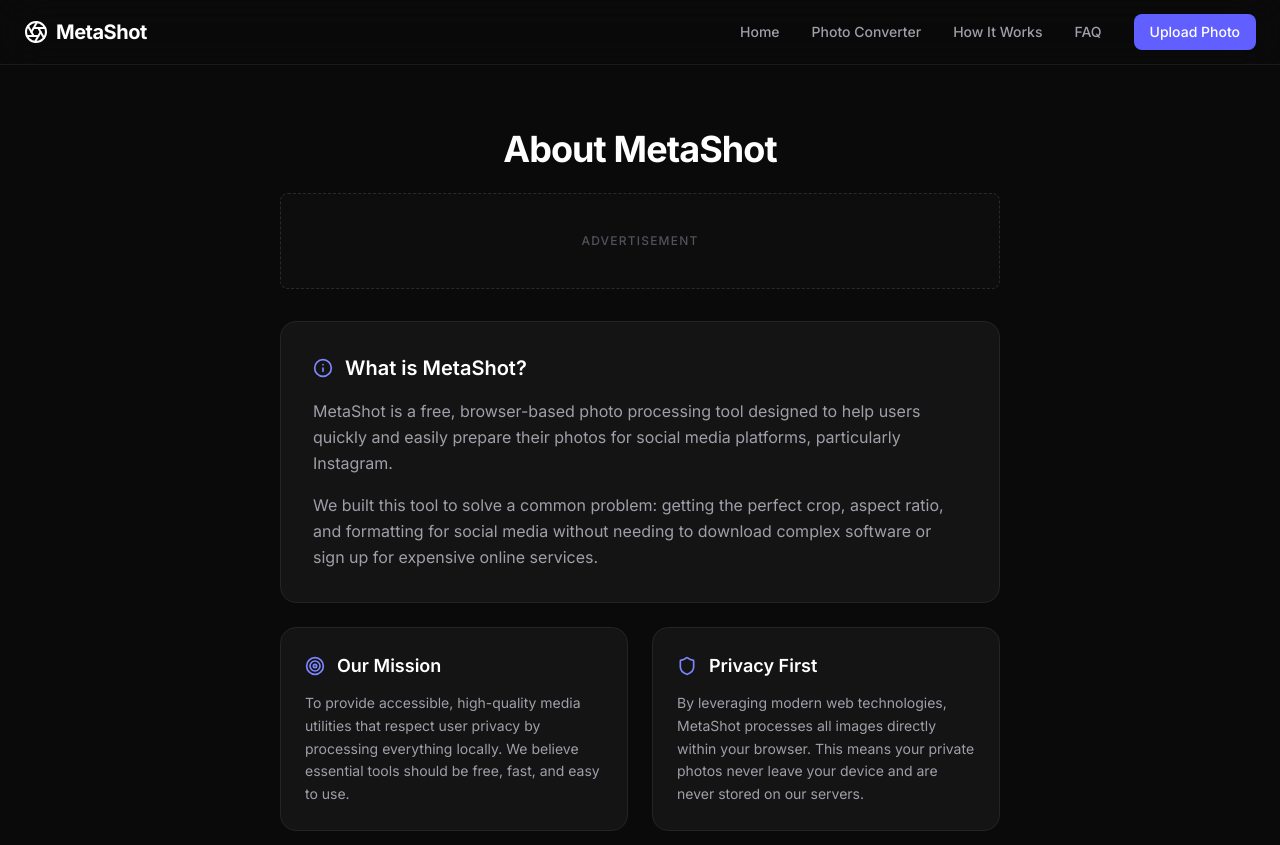
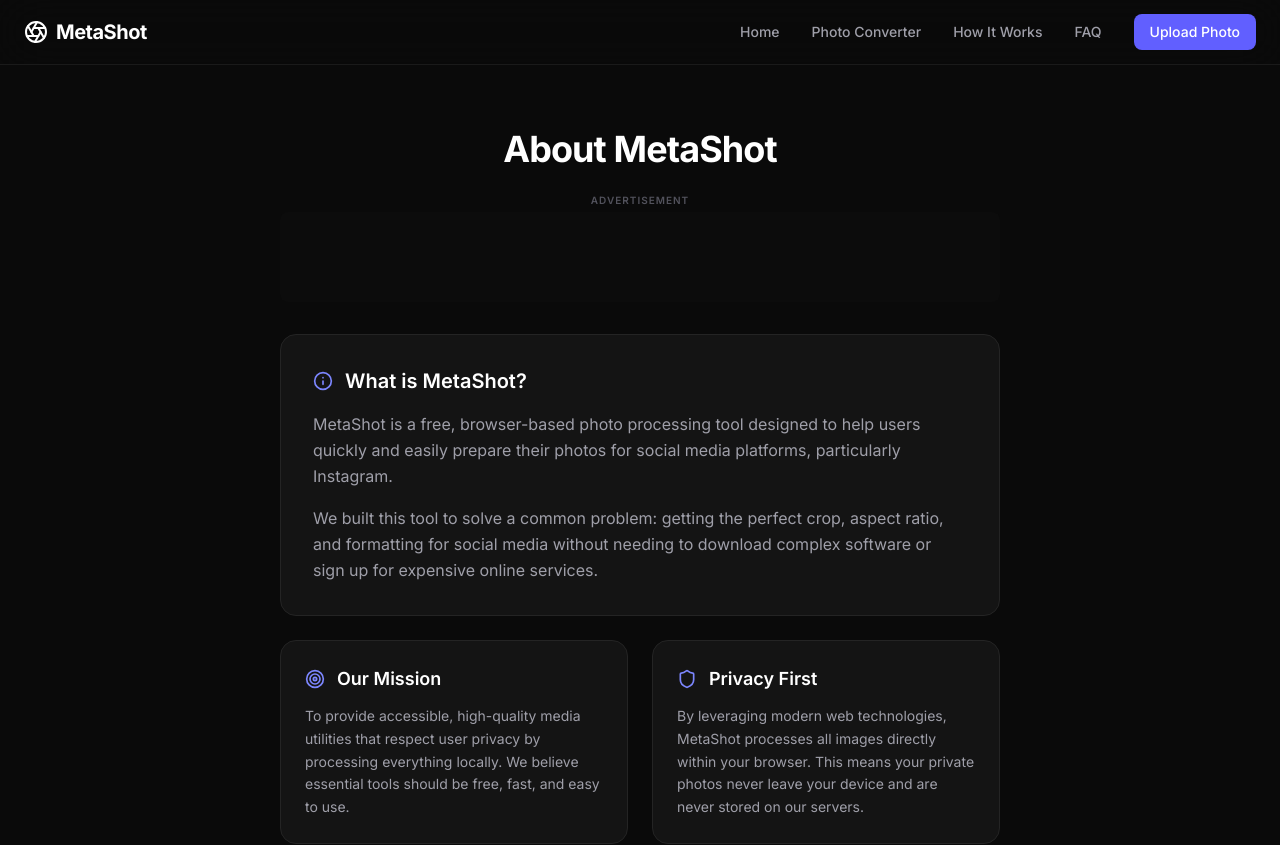
Before and after one commit to harshu-git/metashot, a React (Vite) app: page /about in a window 1280 px wide. Shown: the top 845 px of the page. Built offline with nearby package versions, Linux system fonts and the light colour scheme.

Commit message:
Integrate Adsterra 728x90 banner ad units

```diff
--- a/src/components/layout/AdSlot.tsx
+++ b/src/components/layout/AdSlot.tsx
@@ -1,39 +1,74 @@
+import { useEffect, useRef } from 'react';
+
 interface AdSlotProps {
   slot: string;
   className?: string;
   size?: 'sm' | 'md' | 'lg' | 'banner';
+  format?: '728x90' | '300x250' | 'native';
 }
 
-export function AdSlot({ slot, className = '', size = 'md' }: AdSlotProps) {
-  const sizeClasses: Record<string, string> = {
-    sm: 'h-16',
-    md: 'h-24',
-    lg: 'h-32',
-    banner: 'h-[250px]',
-  };
+export function AdSlot({ slot, className = '', size = 'md', format = '728x90' }: AdSlotProps) {
+  const containerRef = useRef<HTMLDivElement>(null);
+
+  useEffect(() => {
+    const container = containerRef.current;
+    if (!container) return;
+
+    // Clear any previous ad elements on route change / remount
+    container.innerHTML = '';
+
+    const adIframe = document.createElement('iframe');
+    adIframe.style.width = '100%';
+    adIframe.style.height = format === '728x90' ? '90px' : '250px';
+    adIframe.style.maxWidth = format === '728x90' ? '728px' : '300px';
+    adIframe.style.border = 'none';
+    adIframe.style.overflow = 'hidden';
+    adIframe.scrolling = 'no';
+
+    const adHtml = `
+      <!DOCTYPE html>
+      <html>
+        <head>
+          <style>
+            body { margin: 0; padding: 0; display: flex; justify-content: center; align-items: center; background: transparent; overflow: hidden; }
+          </style>
+        </head>
+        <body>
+          <script type="text/javascript">
+            atOptions = {
+              'key' : '44b5f1ef0534d69302a90ee2da766910',
+              'format' : 'iframe',
+              'height' : 90,
+              'width' : 728,
+              'params' : {}
+            };
+          </script>
+          <script type="text/javascript" src="//www.highrevenueformat.com/44b5f1ef0534d69302a90ee2da766910/invoke.js"></script>
+        </body>
+      </html>
+    `;
+
+    container.appendChild(adIframe);
+
+    // Inject ad doc
+    const doc = adIframe.contentWindow?.document || adIframe.contentDocument;
+    if (doc) {
+      doc.open();
+      doc.write(adHtml);
+      doc.close();
+    }
+  }, [format]);
 
   return (
-    <div className={`w-full max-w-4xl mx-auto my-4 ${className}`}>
+    <div className={`w-full max-w-4xl mx-auto my-4 flex flex-col items-center justify-center overflow-hidden ${className}`}>
+      <span className="text-[10px] text-zinc-600 uppercase tracking-widest font-semibold mb-1 select-none">
+        Advertisement
+      </span>
       <div
-        className={`w-full ${sizeClasses[size]} bg-[#111]/50 border border-dashed border-[#2a2a2a] rounded-lg flex items-center justify-center`}
+        ref={containerRef}
         data-ad-slot={slot}
-      >
-        <span className="text-zinc-600 text-xs uppercase tracking-widest font-medium select-none">
-          Advertisement
-        </span>
-
-        {/* Replace this block with your AdSense or ad network code:
-        <ins className="adsbygoogle"
-             style={{ display: "block" }}
-             data-ad-client="ca-pub-XXXXXXXXXXXXXXXX"
-             data-ad-slot={slot}
-             data-ad-format="auto"
-             data-full-width-responsive="true"></ins>
-        <script>
-             (adsbygoogle = window.adsbygoogle || []).push({});
-        </script>
-        */}
-      </div>
+        className="w-full flex items-center justify-center min-h-[90px] bg-[#111]/30 rounded-lg overflow-hidden"
+      />
     </div>
   );
 }
```
